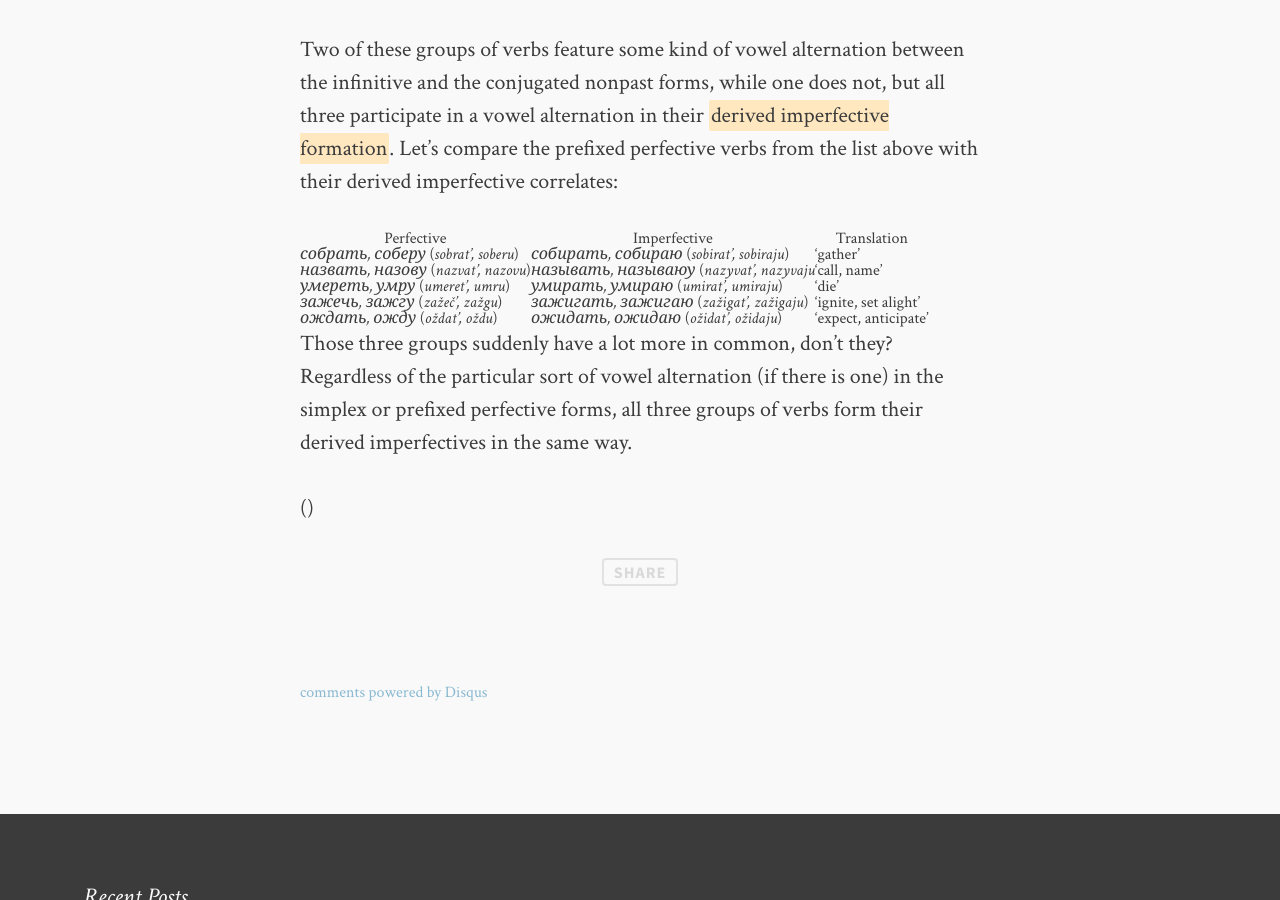
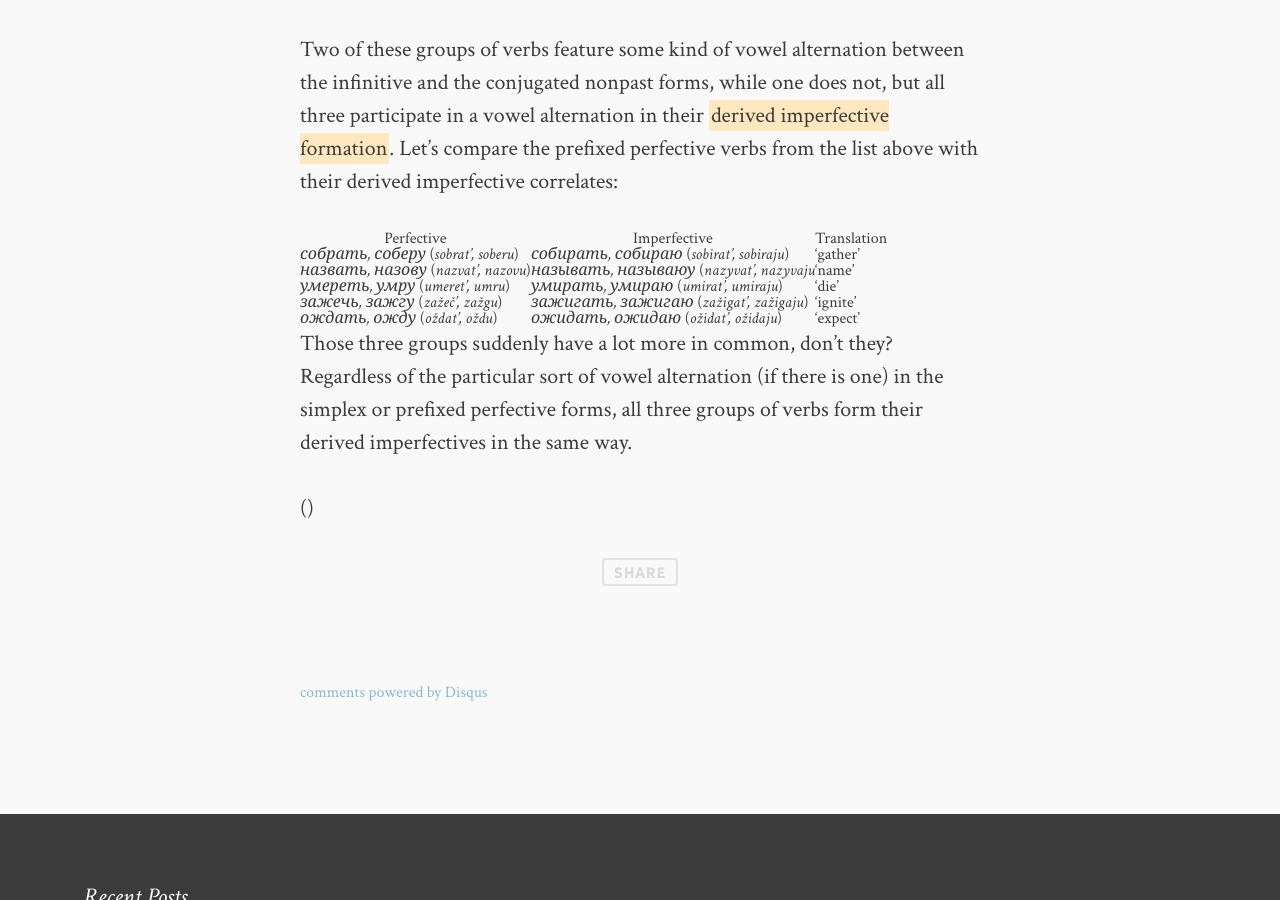
Before and after one commit to menzenski/menzenski.github.io, a Jekyll site: the page built from _posts/2015-01-18-Lengthened-Grade-Imperfectives.md, in a window 1280 px wide and 900 px high, scrolled down 2323 px. Built offline with Jekyll 4.4.1, drawn with Linux system fonts in a browser that asks for light colours; comment, search, counter and statistics services are not loaded.

Commit message:
decreasing table width

```diff
--- a/_posts/2015-01-18-Lengthened-Grade-Imperfectives.md
+++ b/_posts/2015-01-18-Lengthened-Grade-Imperfectives.md
@@ -31,10 +31,10 @@ Two of these groups of verbs feature some kind of vowel alternation between the
 | Perfective  | Imperfective   | Translation   |
 |-------------|----------------|---------------|
 | <span class="russ">собрать, соберу</span> (<span class="trans">sobrat', soberu</span>) | <span class="russ">собирать, собираю</span> (<span class="trans">sobirat', sobiraju</span>) | 'gather' |
-| <span class="russ">назвать, назову</span> (<span class="trans">nazvat', nazovu</span>) | <span class="russ">называть, называюу</span> (<span class="trans">nazyvat', nazyvaju</span> | 'call, name' |
+| <span class="russ">назвать, назову</span> (<span class="trans">nazvat', nazovu</span>) | <span class="russ">называть, называюу</span> (<span class="trans">nazyvat', nazyvaju</span> | 'name' |
 | <span class="russ">умереть, умру</span> (<span class="trans">umeret', umru</span>) | <span class="russ">умирать, умираю</span> (<span class="trans">umirat', umiraju</span>) | 'die' |
-| <span class="russ">зажечь, зажгу</span> (<span class="trans">zažeč', zažgu</span>) | <span class="russ">зажигать, зажигаю</span> (<span class="trans">zažigat', zažigaju</span>) | 'ignite, set alight' |
-| <span class="russ">ождать, ожду</span> (<span class="trans">oždat', oždu</span>) | <span class="russ">ожидать, ожидаю</span> (<span class="trans">ožidat', ožidaju</span>) | 'expect, anticipate' |
+| <span class="russ">зажечь, зажгу</span> (<span class="trans">zažeč', zažgu</span>) | <span class="russ">зажигать, зажигаю</span> (<span class="trans">zažigat', zažigaju</span>) | 'ignite' |
+| <span class="russ">ождать, ожду</span> (<span class="trans">oždat', oždu</span>) | <span class="russ">ожидать, ожидаю</span> (<span class="trans">ožidat', ožidaju</span>) | 'expect' |
 
 Those three groups suddenly have a lot more in common, don't they? Regardless of the particular sort of vowel alternation (if there is one) in the simplex or prefixed perfective forms, all three groups of verbs form their derived imperfectives in the same way.
 
```
